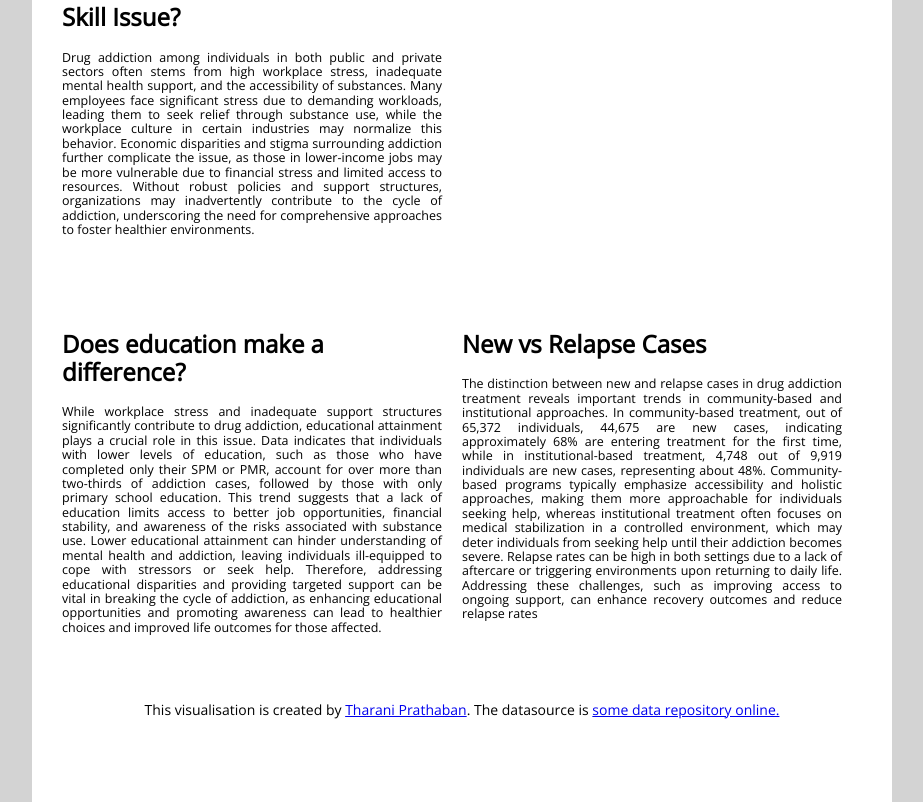
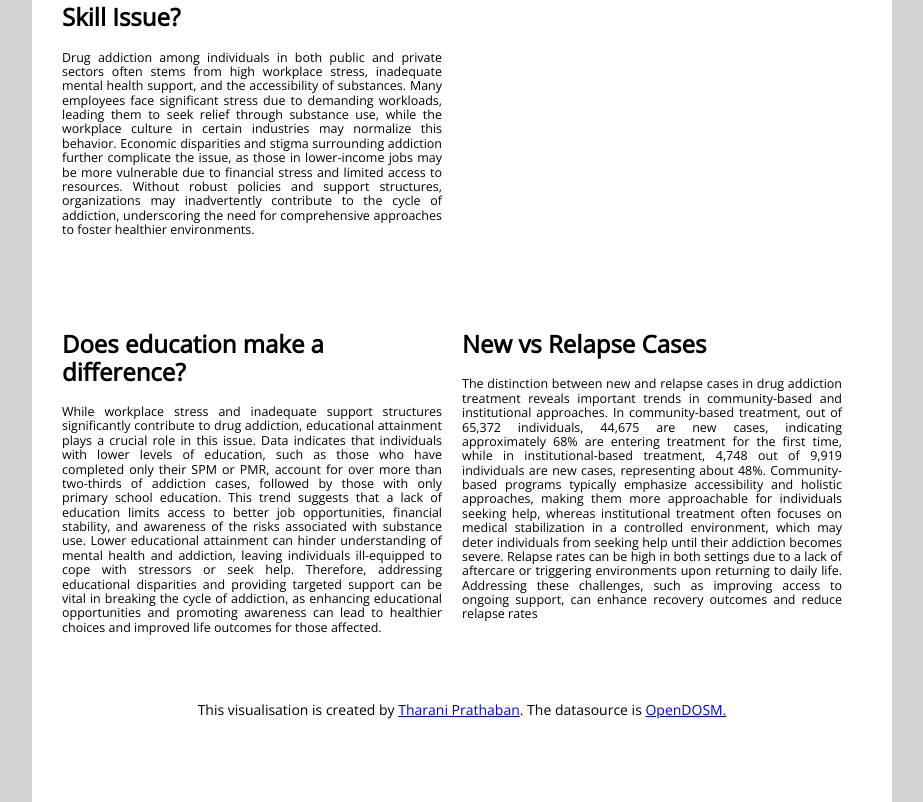
Before and after one commit to itharani/data-visualisation-project, a plain HTML site: page index.html in a window 1280 px wide. Shown: the part 967-1769 px from the top of the page, without its empty margins (178-1101 px from the left). Drawn offline with nearby package versions, Linux system fonts and the light colour scheme; a script that the page names is missing.

Commit message:
Update author and source

```diff
--- a/index.html
+++ b/index.html
@@ -169,7 +169,7 @@
 
       <div class="pure-g">
         <div class="pure-u-1-1 small-font">
-          <p style="text-align: center;">This visualisation is created by <a href="https://fit3179.github.io/Vega-Lite/" target="_blank">Tharani Prathaban</a>. The datasource is <a href="#" target=" _blank">some data repository online</href>.</p>
+          <p style="text-align: center;">This visualisation is created by <a href="https://github.com/itharani" target="_blank">Tharani Prathaban</a>. The datasource is <a href="https://open.dosm.gov.my/publications/crime_2023" target=" _blank">OpenDOSM</href>.</p>
         </div>
       </div>
 
```
